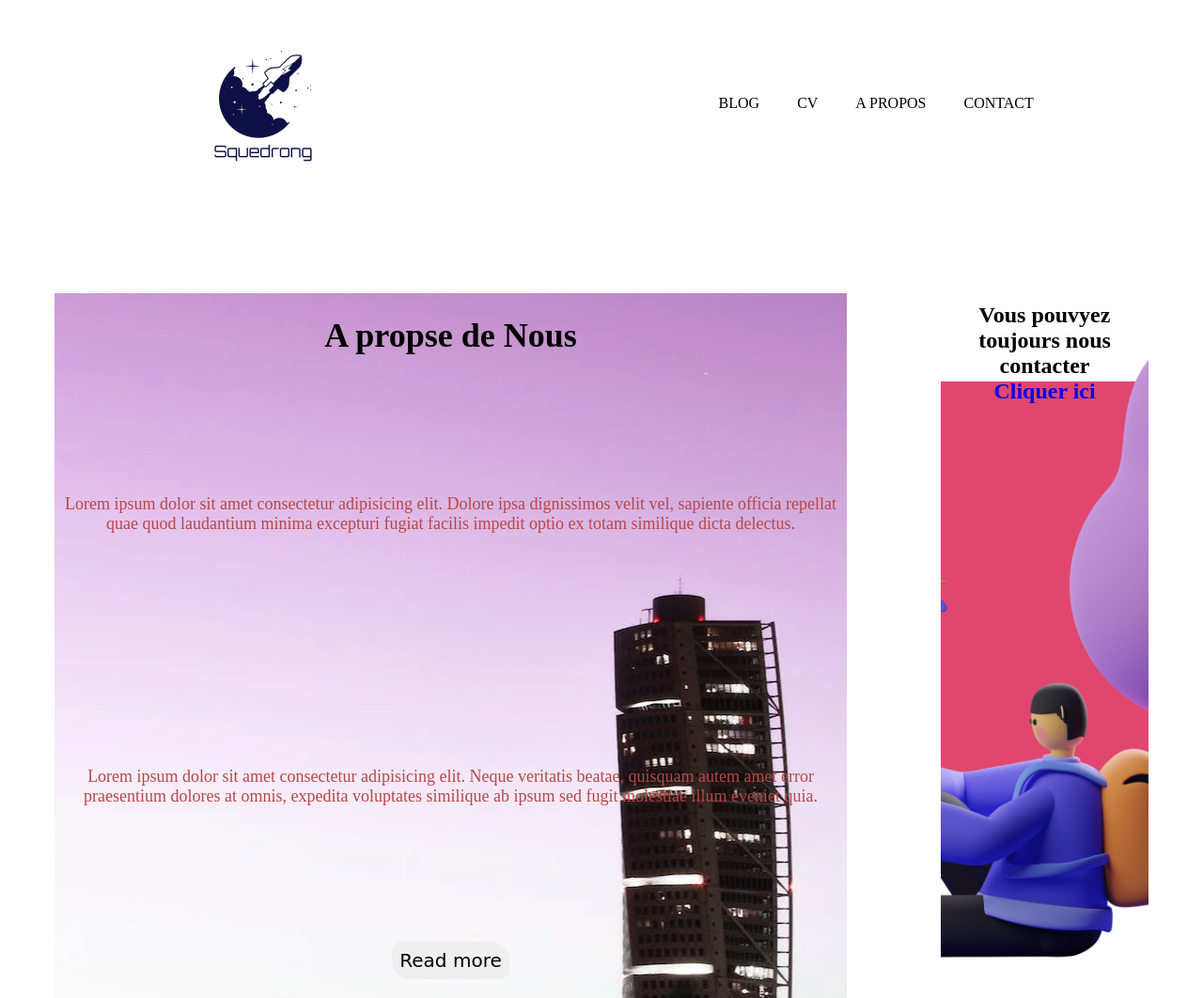
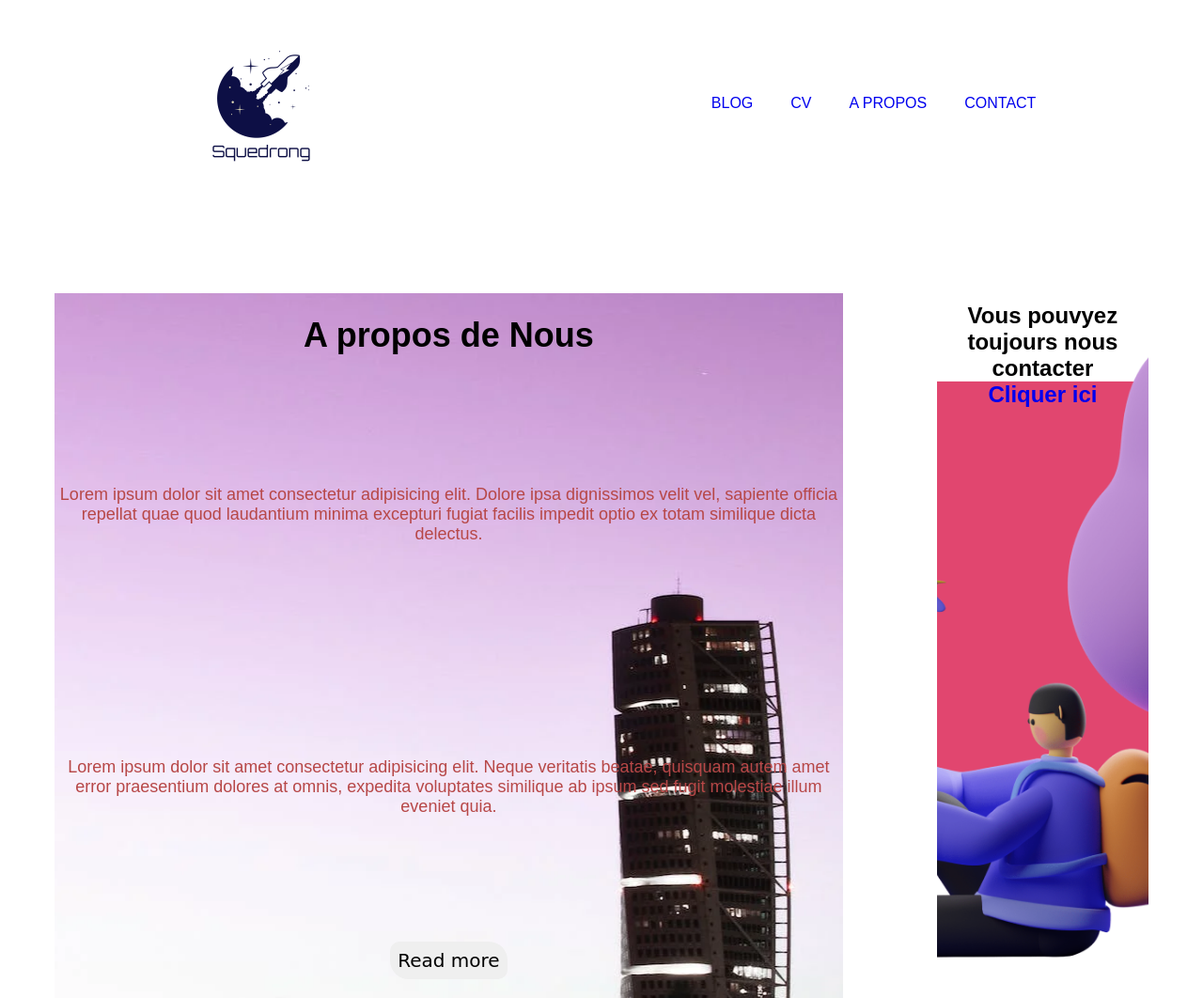
Before and after one commit to tashteba/ExEnGruop, a plain HTML site: page propse.html in a window 1280 px wide. Shown: the whole page at 94% size. Drawn offline with Linux system fonts and the light colour scheme.

Commit message:
apres validation

```diff
--- a/propse.html
+++ b/propse.html
@@ -14,10 +14,10 @@
             </div>
             <div class="listNav">
                 <ul>
-                    <a href="blog.html"><li>BLOG</li></a>
-                    <a href="cv.html"><li>CV</li></a>
-                    <a href="propse.html"><li>A PROPOS</li></a>
-                    <a href="contact.html"><li>CONTACT</li></a>
+                    <li><a href="article.html">BLOG</a></li>
+                    <li><a href="cv.html">CV</a></li>
+                    <li><a href="propse.html">A PROPOS</a></li>
+                    <li> <a href="contact.html">CONTACT</a></li>
                 </ul>
             </div>
         </div>
@@ -25,7 +25,7 @@
 
         <div class="containerPropse">
             <div class="leftPropse">
-                <h1 class="hLeftPropos">A propse de Nous</h1>
+                <h1 class="hLeftPropos">A propos de Nous</h1>
                 <p class="p_proposD">Lorem ipsum dolor sit amet consectetur adipisicing elit. Dolore ipsa dignissimos velit vel, sapiente officia repellat quae quod laudantium minima excepturi fugiat facilis impedit optio ex totam similique dicta delectus.</p>
                 <p class="p_proposD">Lorem ipsum dolor sit amet consectetur adipisicing elit. Neque veritatis beatae, quisquam autem amet error praesentium dolores at omnis, expedita voluptates similique ab ipsum sed fugit molestiae illum eveniet quia.</p>
 
--- a/style.css
+++ b/style.css
@@ -135,6 +135,8 @@ a{
     text-decoration: none;
 }
 /* CSS pour page contact nous   */
+body{
+    font-family: 'Montserrat', sans-serif;}
 
 .main{
     /* background-color: rgba(228, 8, 81, 0.712); */
@@ -183,6 +185,9 @@ a{
 }
 
 /* CSS pour page a propse de nous  */
+body{
+    font-family: 'Montserrat', sans-serif;
+}
 .containerPropse{
     color: aliceblue;
     display: flex;
@@ -253,6 +258,8 @@ a{
     text-decoration: none;
 }
 /* CSS pour page contact nous   */
+body{
+    font-family: 'Montserrat', sans-serif;}
 
 .main{
     /* background-color: rgba(228, 8, 81, 0.712); */
@@ -383,7 +390,7 @@ a{
 
 /* css for page CV */
 
-/* .headCv {
+ .headCv {
     display: flex;
     background-color: antiquewhite;
     width: auto;
@@ -425,4 +432,3 @@ a{
 .pSecCv{
     width: 80%;
 }
- */
```
Also changed, not shown: article.html (+1 -1 lines), contact.html (+7 -7 lines), test.html (+1 -1 lines), pexels-photo-3255549.jpeg (added).
